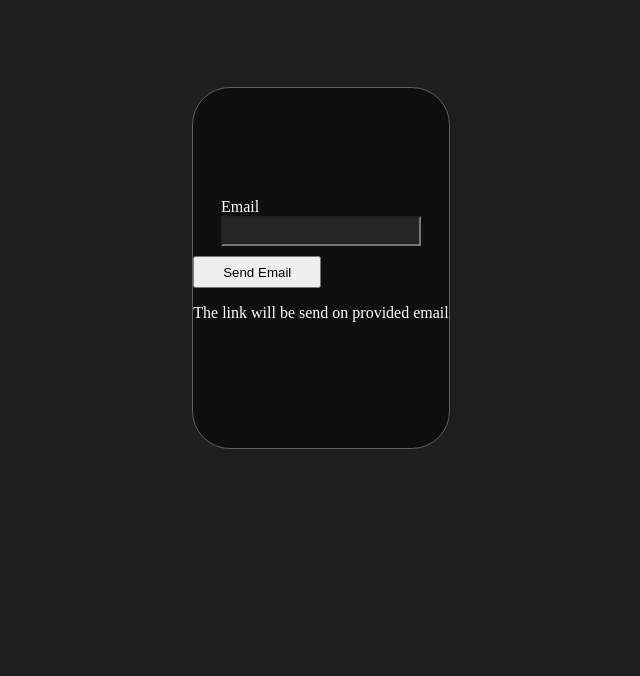
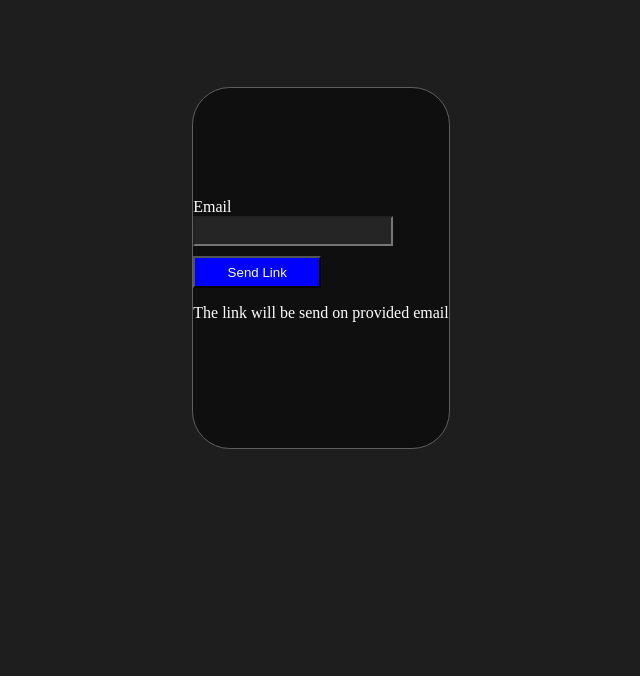
Before and after one commit to HimanshuAmlavad/python-flask-project-, a Flask app: page /forgot-password in a window 1280 px wide. Shown: the part 140-816 px from the top of the page, without its empty margins (319-959 px from the left). Run offline with Flask 3, Linux system fonts and the light colour scheme.

Commit message:
forgot password completed

```diff
--- a/authentication_system/app.py
+++ b/authentication_system/app.py
@@ -75,26 +75,42 @@ def signup():
 @app.route("/forgot-password", methods=["POST", "GET"])
 def forgot_password():
     if request.method == "POST":
-        print("1")
-        email = request.form.get("email")
-        print("2")
+        try:
+            email = request.form.get("email")
+            if not email:
+                return render_template("email.html", message="Email is required")
 
-        token = secrets.token_urlsafe(50)
+            print(f"Processing reset request for email: {email}")
 
-        db_obj = Database(email=email, password=None)
-        print("3")
-        if db_obj.check_email():
-            db_obj.reset_password(token)
+            token = secrets.token_urlsafe(50)
+            print(f"Generated token: {token}")
+
+            db_obj = Database(email=email, password=None)
+            if not db_obj.check_email():
+                print(f"Email {email} not found in database")
+                return render_template("email.html", message="Account with this email does not exist")
+
+            # Store token in database
+            token_stored = db_obj.reset_password(token)
+            if not token_stored:
+                print("Failed to store token in database")
+                return render_template("email.html", message="Error generating reset token")
+
+            # Send email
             email_obj = EmailService()
+            email_sent = email_obj.send_reset_email(receiver_email=email, reset_token=token)
 
-            if email_obj.send_reset_email(receiver_email=email, reset_token=token):
-                print("3")
-                return render_template("email.html", message="email sent")
-            return render_template("email.html", message="email not sent")
+            if email_sent:
+                print(f"Reset email sent successfully to {email}")
+                return render_template("email.html", message="Reset link sent to your email")
+            else:
+                print("Failed to send reset email")
+                return render_template("email.html", message="Error sending email")
 
-        return render_template(
-            "email.html", message="account with this email not exist"
-        )
+        except Exception as e:
+            print(f"Error in forgot_password: {str(e)}")
+            return render_template("email.html", message="An error occurred")
+
     return render_template("email.html")
 
 
@@ -103,15 +119,20 @@ def token_verification(token):
     if request.method == 'GET':
         db_obj = Database(email=None, password=None)
         if db_obj.verify_token(token):
-            return render_template("password.html")
+            return render_template("password.html", token=token)  # Pass token to template
         return render_template("email.html", message='Invalid token or expired')
 
     if request.method == 'POST':
         password = request.form.get('password')
+        not_valid_message = not_valid_password(password)
+
+        if not_valid_message:
+            return render_template("password.html", message=not_valid_message, token=token)
+
         db_obj = Database(email=None, password=password)
         if db_obj.update_password(token):
-            return redirect("/login")
-        return render_template("password.html", message="Error resetting password")
+            return redirect("/login", message="Password reset successfilly")
+        return render_template("password.html", message="Error resetting password", token=token)
 
 if __name__ == "__main__":
     app.run(debug=True, port=8000)
--- a/authentication_system/mail_service.py
+++ b/authentication_system/mail_service.py
@@ -5,8 +5,8 @@ from email.mime.text import MIMEText
 
 class EmailService:
     def __init__(self):
-        self.sender_email = "authentication.py@gmail.com"  # Replace with your email
-        self.email_password = "ttip vzbb nuqr mkpr"  # Replace with Gmail App Password
+        self.sender_email = "@gmail.com"  # Replace with your email
+        self.email_password = ""  # Replace with Gmail App Password
         self.smtp_server = "smtp.gmail.com"
         self.smtp_port = 587
 
@@ -24,7 +24,7 @@ class EmailService:
         You have requested to reset your password.
         Click the link below to reset your password:
 
-        http://localhost:5000/email/{reset_token}
+        http://127.0.0.1:8000/forgot-password/{reset_token}  # Changed port to 8000
 
         If you did not request this, please ignore this email.
 
--- a/authentication_system/templates/email.html
+++ b/authentication_system/templates/email.html
@@ -27,7 +27,7 @@
             width: 20vw;
             display: grid;
             gap: 10px;
-            justify-items: center;
+            justify-content: center;
             align-content: center;
 
         }
@@ -48,22 +48,8 @@
         button {
             width: 10vw;
             height: 4vh;
-        }
-
-        #show-password {
-            display: inline-flex;
-            gap: 10px;
-            width: auto;
-            height: auto;
-            margin-left: 5px;
-        }
-
-        #checkbox {
-            width: 100%;
-        }
-
-        #checkbox>span {
-            margin-left: 2.5vw;
+            background-color: blue;
+            color: white;
         }
 
         p {
@@ -82,13 +68,15 @@
 
 
             <span>
-                <button type="button">Send Email</button>
+                <button type="submit">Send Link</button>
                 {% if message %}
                 <p style="color: rgb(211, 0, 0);">{{ message }}</p>
                 {% endif %}
                 <p>
-                    The link will be send on provided email
+                    The link will be send
+                     on provided email
                 </p>
+            </span>
         </form>
     </div>
 
--- a/authentication_system/templates/log-in.html
+++ b/authentication_system/templates/log-in.html
@@ -47,6 +47,8 @@
         button {
             width: 10vw;
             height: 4vh;
+            background-color: blue;
+            color: white;
         }
 
         #show-password {
--- a/authentication_system/templates/password.html
+++ b/authentication_system/templates/password.html
@@ -47,6 +47,8 @@
         button {
             width: 10vw;
             height: 4vh;
+            background-color: blue;
+            color: white;
         }
 
         #show-password {
@@ -68,7 +70,7 @@
 </head>
 <body>
       <div class="container">
-        <form method="POST" action="/forgot-password">
+        <form method="POST" action="/forgot-password/{{token}}">
             <span>
                 <label for="password">password</label>
                 <input value="{{ password }}" id="password" type="password" name="password" required>
@@ -84,7 +86,7 @@
                 </span>
             </div>
             <span>
-                <button type="submit">Submit</button>
+                <button type="submit">submit</button>
         </form>
     </div>
 
--- a/authentication_system/templates/sign-up.html
+++ b/authentication_system/templates/sign-up.html
@@ -44,6 +44,8 @@
       button {
         width: 10vw;
         height: 4vh;
+        background-color: blue;
+        color: white;
       }
       .center {
         justify-items: center;
```
Also changed, not shown: authentication_system/database.py (+21 -11 lines).
